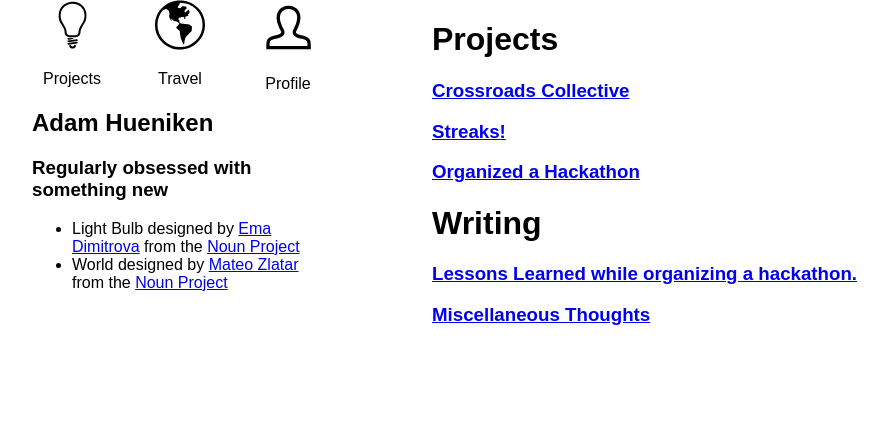
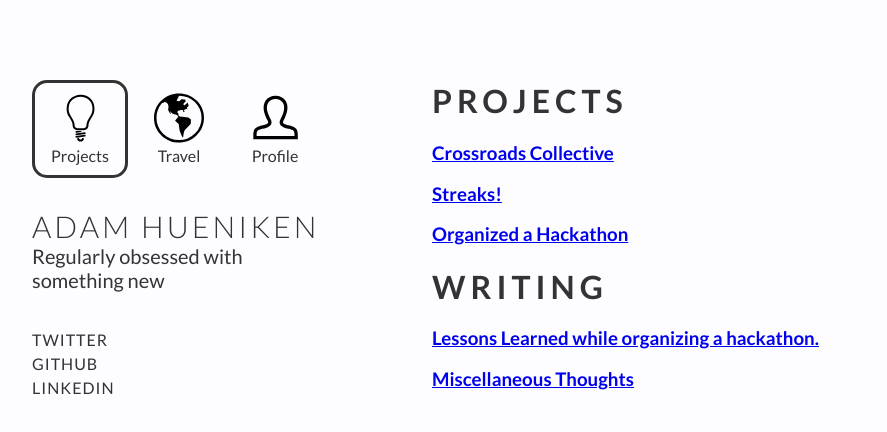
Before and after one commit to ahueniken/personal_site, a plain HTML site: page index.html in a window 1280 px wide. Shown: the whole page, without its empty margins (108-995 px from the left). Drawn offline with Linux system fonts and the light colour scheme; files that its build step writes are made by us from their sources.

Commit message:
Styled homepage

```diff
--- a/css/main.css
+++ b/css/main.css
@@ -1,3 +1,9 @@
+body {
+    font-family: Lato, sans-serif;
+    color: #333335;
+    margin: 0px;
+    background: #FDFDFF;
+}
 .container {
     margin-left: auto;
     margin-right: auto;
@@ -8,16 +14,19 @@
     width: 300px;
     display: inline;
     float: left;
+    padding-top: 80px;
 }
 
 .right-column {
     width: 600px;
     display: inline;
     float: right;
+    padding-top: 60px;
 }
 
 .row {
     clear: both;
+    display: block;
 }
 
 
@@ -27,10 +36,10 @@
 }
 
 .home {
-    width: 80px;
-    height: 100px;
+    width: 90px;
+    padding-top: 10px;
+    padding-bottom: 10px;
     float: left;
-     margin-right: 14px;
 }
 
 .icon {
@@ -42,18 +51,71 @@
 .profile .icon {
     width: 55px;
     height: 55px;
+    margin-top: -3px;
+    margin-bottom: -2px;
 }
 
 .travel {
-    width: 80px;
-    margin-left: 14px;
-    margin-right: 14px;
+    width: 90px;
+    padding-top: 10px;
+    padding-bottom: 10px;
+    margin-left: 6px;
+    margin-right: 6px;
     float: left;
 }
 
 .profile {
-    width: 80px;
-    margin-left: 14px;
+    width: 90px;
+    padding-top: 10px;
+    padding-bottom: 10px;
     float: left;
 
 }
+
+.outline-active {
+    border: 3px solid #333333;
+    border-radius: 15px;
+}
+
+.outline-inactive {
+    padding-top: 13px;
+}
+
+.icon-title {
+    margin: 0px;
+}
+
+.name {
+    padding-top: 30px;
+    letter-spacing: 3px;
+    font-weight: 300;
+    font-size: 30px;
+    margin-bottom: 0px;
+}
+
+.subtitle {
+    font-weight: 400;
+    font-size: 20px;
+    margin-top: 0px;
+}
+
+.links p {
+    font-size: 16px;
+    letter-spacing: 1px;
+    font-weight:400;
+    margin-top: 0px;
+    margin-bottom: 0px;
+    line-height: 24px;
+}
+
+.links {
+    margin-top: 36px;
+}
+
+
+
+.title {
+    font-weight: 700;
+    letter-spacing: 5px;
+
+}
--- a/index.html
+++ b/index.html
@@ -31,39 +31,38 @@
 <div class="container">
   <div class="left-column">
     <div class="row">
-      <div class="home inline-block">
+      <div class="home inline-block outline-active">
         <object class="icon" data="img/lightbulb.svg" type="image/svg+xml">
           <img class="icon" src="img/lightbulb.png" />
         </object>
-        <p> Projects </p>
+        <p class="icon-title"> Projects </p>
       </div>
-      <div class="travel inline-block">
+      <div class="travel inline-block outline-inactive">
         <object class="icon" data="img/world.svg" type="image/svg+xml">
           <img class="icon" src="img/world.png" />
         </object>
-        <p>  Travel </p>
+        <p class="icon-title">  Travel </p>
       </div>
-      <div class="profile inline-block">
+      <div class="profile inline-block outline-inactive">
         <object class="icon" data="img/profile.svg" type="image/svg+xml">
           <img class="icon" src="img/profile.png" />
         </object>
-        <p> Profile </p>
+        <p class="icon-title"> Profile </p>
       </div>
     </div>
     <div class="row">
-      <h2 class="name"> Adam Hueniken </h2>
+      <h2 class="name"> ADAM HUENIKEN </h2>
       <h3 class="subtitle"> Regularly obsessed with something new </h3>
     </div>
-    <div class="row attribution">
-      <ul>
-        <li> Light Bulb designed by <a href="http://www.thenounproject.com/sesisesi">Ema Dimitrova</a> from the <a href="http://www.thenounproject.com">Noun Project</a> </li>
-        <li class="attribution">World designed by <a href="http://www.thenounproject.com/mateozlatar">Mateo Zlatar</a> from the <a href="http://www.thenounproject.com">Noun Project</a></li>
-      </ul>
+    <div class="links">
+      <p> TWITTER </p>
+      <p> GITHUB </p>
+      <p> LINKEDIN </p>
     </div>
   </div>
   <div class="right-column">
     <div class="projects">
-      <h1 class="title"> Projects </h1>
+      <h1 class="title"> PROJECTS </h1>
       <div class="project">
         <h3> <a href="http://www.crossroadscollective.com"> Crossroads Collective</a> </h3>
       </div>
@@ -75,7 +74,7 @@
       </div>
     </div>
     <div class="writing">
-      <h1 class="title"> Writing </h1>
+      <h1 class="title"> WRITING </h1>
       <div class="post">
         <h3> <a href="/writing/organizing-a-hackathon"> Lessons Learned while organizing a hackathon. </a> </h3>
       </div>
```
Also changed, not shown: profile.html (added, +7 -0 lines).
